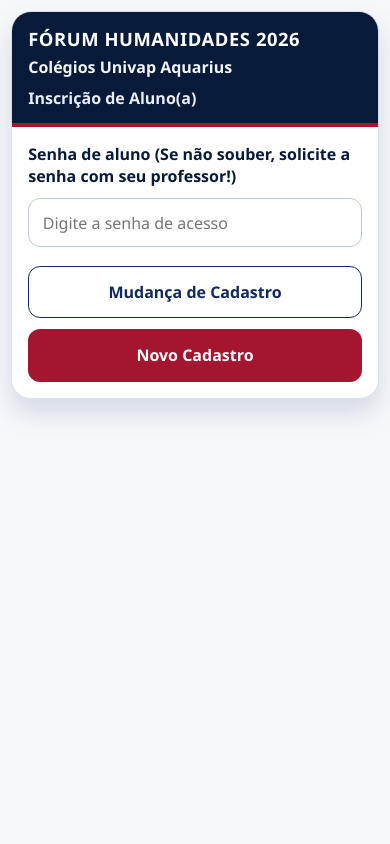
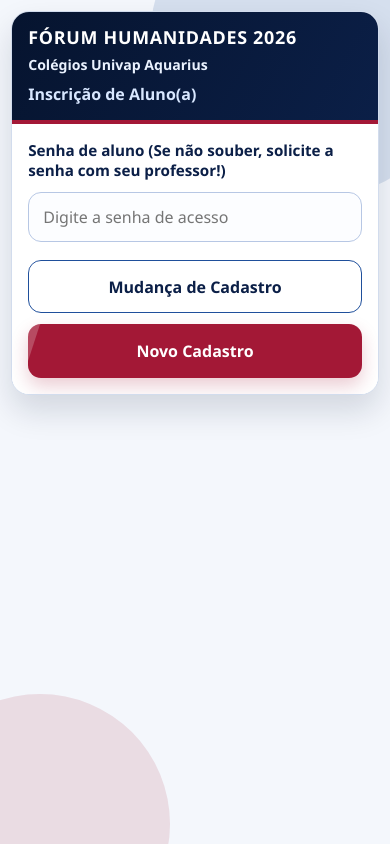
Before and after one commit to guibsonv-hash/forumhumanidades, a website: page index.html in a window 390 px wide. Drawn offline with nearby package versions, Linux system fonts and the light colour scheme.

Commit message:
Update styles.css

```diff
--- a/styles.css
+++ b/styles.css
@@ -1,25 +1,59 @@
 :root {
-  --navy-900: #081a3a;
-  --navy-800: #102a5e;
-  --navy-100: #e8eef8;
+  --navy-950: #06142f;
+  --navy-900: #0b1f47;
+  --navy-700: #1f4f9b;
+  --navy-100: #e8f0ff;
   --red-800: #7f1127;
-  --red-700: #a41630;
+  --red-700: #a31836;
+  --red-500: #d43a58;
   --white: #ffffff;
-  --slate-50: #f6f8fc;
-  --slate-200: #d8e0ef;
+  --slate-50: #f4f7fc;
+  --slate-200: #d2dced;
+  --slate-500: #7081a0;
 }
 
 * {
   box-sizing: border-box;
 }
 
+html,
+body {
+  overflow-x: hidden;
+}
+
 body {
   margin: 0;
   min-height: 100vh;
-  font-family: "Segoe UI", Tahoma, Geneva, Verdana, sans-serif;
-  color: var(--navy-900);
+  font-family: "Segoe UI", "Trebuchet MS", Tahoma, sans-serif;
+  color: var(--navy-950);
   background: var(--slate-50);
   padding: 1rem;
+  position: relative;
+}
+
+body::before,
+body::after {
+  content: "";
+  position: fixed;
+  border-radius: 50%;
+  pointer-events: none;
+  z-index: -1;
+}
+
+body::before {
+  width: 320px;
+  height: 320px;
+  top: -120px;
+  right: -80px;
+  background: rgba(31, 79, 155, 0.14);
+}
+
+body::after {
+  width: 260px;
+  height: 260px;
+  left: -90px;
+  bottom: -110px;
+  background: rgba(163, 24, 54, 0.12);
 }
 
 .page {
@@ -31,52 +65,60 @@
 .card {
   background: var(--white);
   border: 1px solid var(--slate-200);
-  border-radius: 20px;
-  box-shadow: 0 14px 28px rgba(8, 26, 58, 0.14);
+  border-radius: 22px;
+  box-shadow: 0 16px 32px rgba(6, 20, 47, 0.14);
   overflow: hidden;
+  transform-origin: top center;
 }
 
 .hidden {
   display: none;
 }
 
+.screen-enter {
+  animation: screen-enter 320ms ease;
+}
+
 .card-header {
-  background: var(--navy-900);
+  background: linear-gradient(120deg, var(--navy-950), var(--navy-900));
   color: var(--white);
-  padding: 1.25rem 1.25rem 1rem;
+  padding: 1.25rem 1.25rem 1.05rem;
   border-bottom: 4px solid var(--red-700);
 }
 
 .brand-title {
   margin: 0;
-  font-size: clamp(1.15rem, 3.4vw, 2rem);
-  letter-spacing: 0.03em;
-  line-height: 1.15;
+  font-size: clamp(1.12rem, 3.6vw, 2rem);
+  letter-spacing: 0.04em;
+  line-height: 1.1;
   font-weight: 900;
+  text-wrap: balance;
 }
 
 .event-tag {
-  margin: 0.4rem 0 0;
-  opacity: 0.95;
+  margin: 0.45rem 0 0;
+  color: #eaf2ff;
   font-weight: 600;
+  font-size: clamp(0.88rem, 2.2vw, 1rem);
 }
 
 .subtitle {
-  margin: 0.55rem 0 0;
+  margin: 0.58rem 0 0;
   font-weight: 600;
-  color: var(--navy-100);
+  color: #d8e7ff;
 }
 
 .form {
   display: grid;
-  gap: 0.72rem;
-  padding: 1.2rem;
+  gap: 0.74rem;
+  padding: 1.15rem;
   background: var(--white);
 }
 
 label {
   font-weight: 700;
   color: var(--navy-900);
+  font-size: 0.95rem;
 }
 
 input,
@@ -88,82 +130,123 @@
 input,
 select {
   width: 100%;
-  padding: 0.78rem 0.85rem;
-  border: 1.5px solid #b9c7df;
-  border-radius: 12px;
-  background: var(--white);
-  color: var(--navy-900);
+  padding: 0.82rem 0.88rem;
+  border: 1.5px solid #b7c7e4;
+  border-radius: 13px;
+  background: #fcfdff;
+  color: var(--navy-950);
+  transition: border-color 180ms ease, box-shadow 180ms ease, transform 180ms ease, background-color 180ms ease;
+}
+
+input:hover,
+select:hover {
+  border-color: #8ea7d7;
 }
 
 input:focus,
 select:focus,
 button:focus {
-  outline: 3px solid rgba(164, 22, 48, 0.28);
-  border-color: var(--red-700);
+  outline: none;
+  border-color: var(--red-500);
+  box-shadow: 0 0 0 4px rgba(212, 58, 88, 0.2);
 }
 
 .error-message {
-  margin: 0.1rem 0 0;
+  margin: 0.08rem 0 0;
   color: var(--red-700);
   font-weight: 700;
 }
 
 .info-message {
   margin: 0.1rem 0 0;
-  color: var(--navy-800);
+  color: var(--navy-700);
   font-weight: 600;
   line-height: 1.45;
+}
+
+button {
+  position: relative;
+  overflow: hidden;
+  transition: transform 160ms ease, box-shadow 160ms ease, filter 160ms ease, background-color 160ms ease;
+}
+
+button::after {
+  content: "";
+  position: absolute;
+  top: -120%;
+  left: -40%;
+  width: 40%;
+  height: 340%;
+  background: rgba(255, 255, 255, 0.22);
+  transform: rotate(18deg);
+  transition: left 260ms ease;
+}
+
+button:hover::after {
+  left: 115%;
+}
+
+button:active {
+  transform: translateY(1px) scale(0.995);
 }
 
 button[type="submit"] {
   margin-top: 0.58rem;
   border: 0;
-  border-radius: 12px;
-  padding: 0.92rem;
+  border-radius: 13px;
+  padding: 0.93rem;
   font-weight: 800;
   color: var(--white);
   background: var(--red-700);
   cursor: pointer;
+  box-shadow: 0 8px 18px rgba(163, 24, 54, 0.22);
 }
 
 button[type="submit"]:hover,
 .primary-btn:hover {
-  filter: brightness(1.05);
+  filter: brightness(1.06);
+  transform: translateY(-1px);
 }
 
 button:disabled {
   opacity: 0.62;
   cursor: not-allowed;
+  box-shadow: none;
+}
+
+button:disabled::after {
+  display: none;
 }
 
 .secondary-btn {
-  border: 1.5px solid var(--navy-800);
-  border-radius: 12px;
+  border: 1.5px solid var(--navy-700);
+  border-radius: 13px;
   padding: 0.9rem;
   font-weight: 700;
-  color: var(--navy-800);
+  color: var(--navy-900);
   background: var(--white);
   cursor: pointer;
 }
 
 .secondary-btn:hover {
-  background: #f2f6fd;
+  background: var(--navy-100);
 }
 
 .primary-btn {
   border: 0;
-  border-radius: 12px;
-  padding: 0.98rem;
+  border-radius: 13px;
+  padding: 1rem;
   font-weight: 800;
   color: var(--white);
   background: var(--red-700);
   cursor: pointer;
+  box-shadow: 0 8px 18px rgba(163, 24, 54, 0.22);
 }
 
 .mode-row {
   display: grid;
   grid-template-columns: 1fr 1.25fr;
-  gap: 0.65rem;
+  gap: 0.68rem;
   margin-top: 0.42rem;
 }
 
@@ -171,7 +254,7 @@
   display: grid;
   grid-template-columns: 1fr 1fr;
   gap: 0.62rem;
-  margin-top: 0.56rem;
+  margin-top: 0.58rem;
 }
 
 .action-row button[type="submit"] {
@@ -181,10 +264,11 @@
 .modal {
   position: fixed;
   inset: 0;
-  background: rgba(8, 26, 58, 0.58);
+  background: rgba(6, 20, 47, 0.62);
   display: grid;
   place-items: center;
   padding: 1rem;
+  animation: modal-backdrop 180ms ease;
 }
 
 .modal.hidden {
@@ -192,13 +276,14 @@
 }
 
 .modal-content {
-  width: min(100%, 460px);
+  width: min(100%, 470px);
   background: var(--white);
-  border: 2px solid var(--navy-800);
-  border-radius: 16px;
-  padding: 1.15rem;
+  border: 2px solid var(--navy-700);
+  border-radius: 18px;
+  padding: 1.2rem;
   text-align: center;
-  box-shadow: 0 12px 26px rgba(8, 26, 58, 0.24);
+  box-shadow: 0 16px 36px rgba(6, 20, 47, 0.3);
+  animation: modal-in 220ms ease;
 }
 
 .modal-content.modal-error {
@@ -212,12 +297,12 @@
 
 #modal-message {
   color: var(--navy-900);
-  line-height: 1.4;
+  line-height: 1.45;
 }
 
 #close-modal-btn {
   border: 0;
-  border-radius: 10px;
+  border-radius: 11px;
   padding: 0.72rem 1rem;
   color: var(--white);
   background: var(--navy-900);
@@ -225,13 +310,43 @@
   cursor: pointer;
 }
 
+@keyframes screen-enter {
+  from {
+    opacity: 0;
+    transform: translateY(14px) scale(0.994);
+  }
+
+  to {
+    opacity: 1;
+    transform: translateY(0) scale(1);
+  }
+}
+
+@keyframes modal-backdrop {
+  from {
+    opacity: 0;
+  }
+
+  to {
+    opacity: 1;
+  }
+}
+
+@keyframes modal-in {
+  from {
+    opacity: 0;
+    transform: translateY(10px) scale(0.98);
+  }
+
+  to {
+    opacity: 1;
+    transform: translateY(0) scale(1);
+  }
+}
+
 @media (min-width: 900px) {
   body {
-    padding: 2rem 1.2rem;
-  }
-
-  .card {
-    border-radius: 24px;
+    padding: 1.6rem 1.2rem;
   }
 
   .card-header {
@@ -243,9 +358,27 @@
   }
 }
 
+@media (max-width: 900px) {
+  .filters-grid {
+    grid-template-columns: 1fr 1fr;
+  }
+}
+
 @media (max-width: 640px) {
   body {
     padding: 0.7rem;
+  }
+
+  .card {
+    border-radius: 18px;
+  }
+
+  .card-header {
+    padding: 1rem 1rem 0.9rem;
+  }
+
+  .form {
+    padding: 1rem;
   }
 
   .mode-row,
@@ -253,11 +386,22 @@
     grid-template-columns: 1fr;
   }
 
-  .form {
-    padding: 1rem;
-  }
-
-  .card-header {
-    padding: 1rem 1rem 0.9rem;
+  input,
+  select,
+  button[type="submit"],
+  .primary-btn,
+  .secondary-btn {
+    min-height: 46px;
   }
 }
+
+.page-footer {
+  max-width: 860px;
+  margin: 0.85rem auto 0;
+  padding: 0 0.35rem;
+  text-align: center;
+  font-size: 0.66rem;
+  line-height: 1.35;
+  color: var(--slate-500);
+  opacity: 0.92;
+}
```
